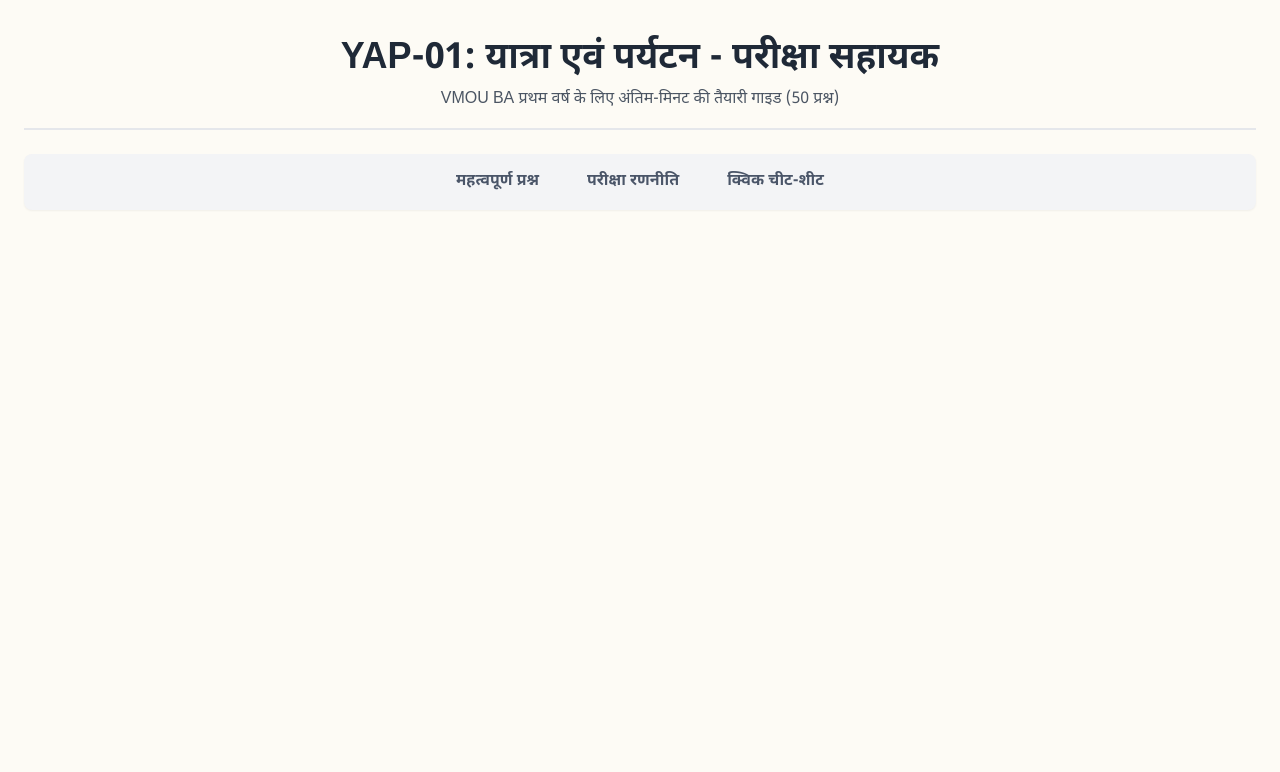
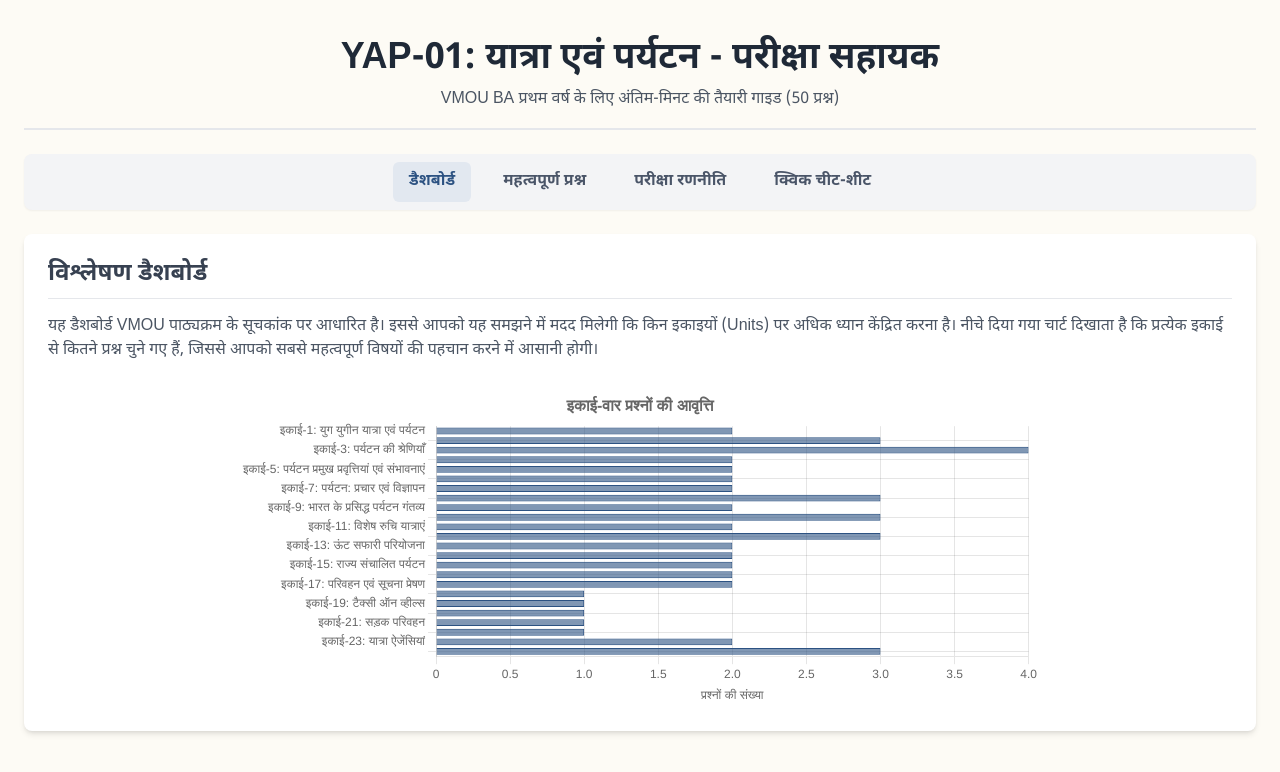
Before and after one commit to Mukesh1008/study-Material, a plain HTML site: page index.html in a window 1280 px wide. Drawn offline with nearby package versions, Linux system fonts and the light colour scheme.

Commit message:
Update index.html

```diff
--- a/index.html
+++ b/index.html
@@ -82,13 +82,20 @@
         </header>
 
         <nav class="flex justify-center flex-wrap gap-2 md:gap-4 mb-6 bg-gray-100 p-2 rounded-lg shadow-sm">
+            <button class="nav-btn font-semibold py-2 px-4 rounded-md active" data-target="dashboard">डैशबोर्ड</button>
             <button class="nav-btn font-semibold py-2 px-4 rounded-md" data-target="questions">महत्वपूर्ण प्रश्न</button>
             <button class="nav-btn font-semibold py-2 px-4 rounded-md" data-target="strategy">परीक्षा रणनीति</button>
             <button class="nav-btn font-semibold py-2 px-4 rounded-md" data-target="cheatsheet">क्विक चीट-शीट</button>
         </nav>
 
         <main id="main-content">
-
+            <section id="dashboard" class="content-section active p-4 md:p-6 bg-white rounded-lg shadow-md">
+                <h2 class="text-2xl font-bold text-gray-700 mb-4 border-b pb-2">विश्लेषण डैशबोर्ड</h2>
+                <p class="mb-6 text-gray-600">यह डैशबोर्ड VMOU पाठ्यक्रम के सूचकांक पर आधारित है। इससे आपको यह समझने में मदद मिलेगी कि किन इकाइयों (Units) पर अधिक ध्यान केंद्रित करना है। नीचे दिया गया चार्ट दिखाता है कि प्रत्येक इकाई से कितने प्रश्न चुने गए हैं, जिससे आपको सबसे महत्वपूर्ण विषयों की पहचान करने में आसानी होगी।</p>
+                <div class="chart-container">
+                    <canvas id="topicFrequencyChart"></canvas>
+                </div>
+            </section>
 
             <section id="questions" class="content-section p-4">
                  <h2 class="text-2xl font-bold text-gray-700 mb-4 text-center">सबसे महत्वपूर्ण 50 प्रश्न और उत्तर</h2>
```
